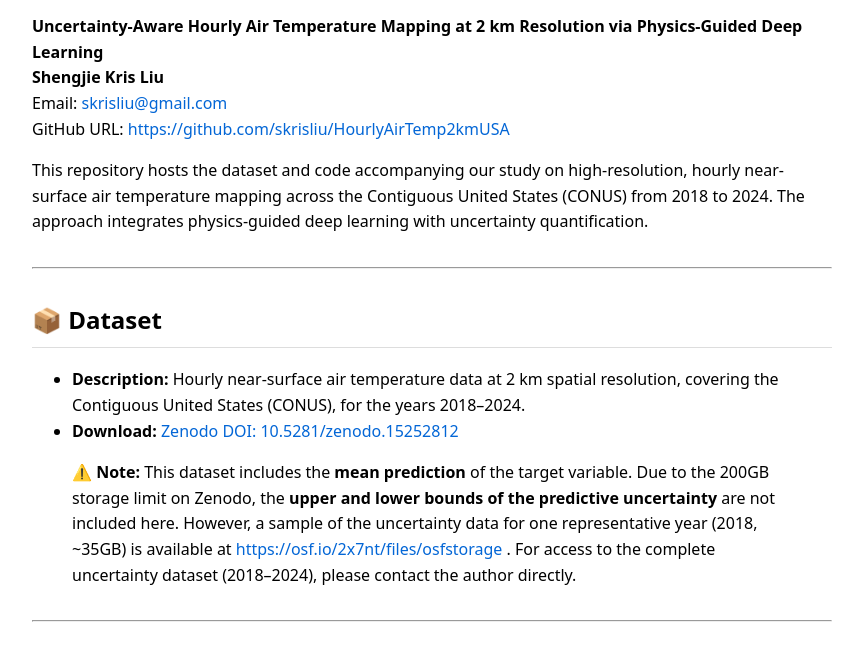
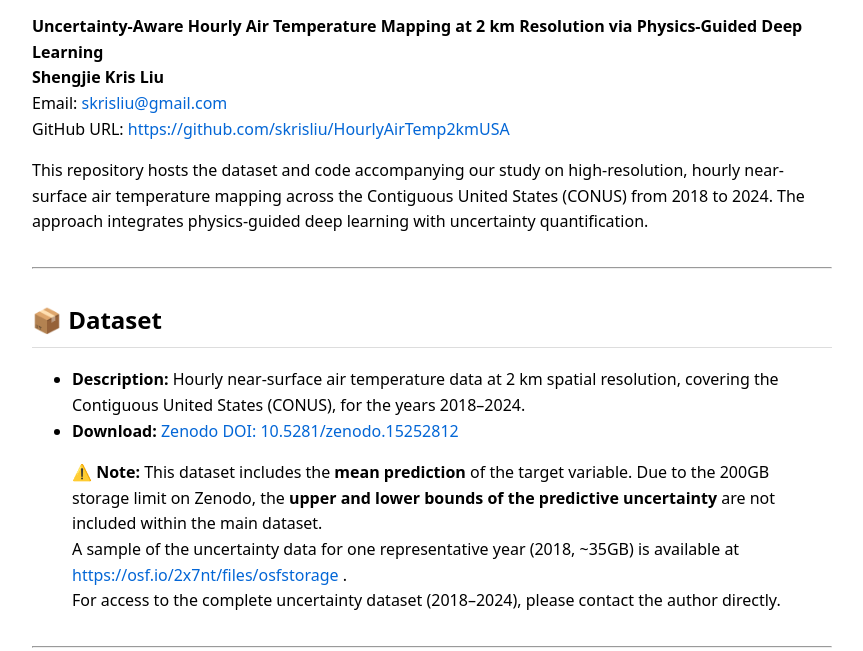
Before and after one commit to skrisliu/HourlyAirTemp2kmUSA, a plain HTML site: page index.html in a window 1280 px wide. Shown: the part 101-752 px from the top of the page, without its empty margins (208-1071 px from the left). Drawn offline with Linux system fonts and the light colour scheme.

Commit message:
Update index.html

```diff
--- a/index.html
+++ b/index.html
@@ -73,13 +73,16 @@
   </ul>
 
 <blockquote>
-  ⚠️ <strong>Note:</strong> This dataset includes the <strong>mean prediction</strong> of the target variable. Due to the 200GB storage limit on Zenodo, the <strong>upper and lower bounds of the predictive uncertainty</strong> are not included here.
-  However, a sample of the uncertainty data for one representative year (2018, ~35GB) is available at
+  ⚠️ <strong>Note:</strong> This dataset includes the <strong>mean prediction</strong> of the target variable.
+  Due to the 200GB storage limit on Zenodo, the <strong>upper and lower bounds of the predictive uncertainty</strong>
+  are not included within the main dataset.<br>
+  A sample of the uncertainty data for one representative year (2018, ~35GB) is available at
   <a href="https://osf.io/2x7nt/files/osfstorage" target="_blank" rel="noopener noreferrer">
     https://osf.io/2x7nt/files/osfstorage
-  </a>.
+  </a>.<br>
   For access to the complete uncertainty dataset (2018–2024), please contact the author directly.
 </blockquote>
+
 
 
   <hr>
```
